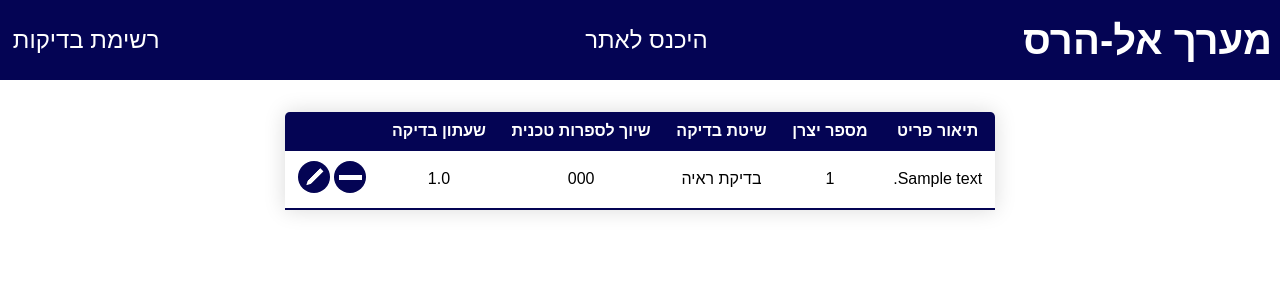
After one commit to yoavshati/NDCrewDB, a Django app: page /item/ in a window 1280 px wide. The commit adds this page. Shown: the top 300 px of the page. Run offline with Django 3.2, Linux system fonts and the light colour scheme; tables that the repository leaves empty hold one stand-in row (values such as "Sample post").

Commit message:
started and almost finished referance item CRUD

```diff
--- a/main/static/main/style.css
+++ b/main/static/main/style.css
@@ -65,6 +65,7 @@ p {
 	margin: 0;
 }
 .add-item,
+.update-item,
 .delete-item {
 	display: inline-block;
 	position: relative;
@@ -83,12 +84,14 @@ p {
 	margin-right: auto;
 	margin-left: auto;
 }
+.update-item,
 .delete-item {
 	font-size: 1.5rem;
 }
 /* centered + and - signs */
 .add-item::before,
 .add-item::after,
+.update-item::before,
 .delete-item::before {
 	content: "";
 	position: absolute;
@@ -104,8 +107,9 @@ p {
 .add-item::after {
 	transform: rotate(90deg);
 }
-.small {
-	font-size: 2.5rem;
+.update-item::before {
+	clip-path: polygon(20% 0, 100% 0, 100% 100%, 20% 100%, 0 50%);
+	transform: rotate(-45deg);
 }
 
 /* ========
@@ -116,6 +120,9 @@ p {
 }
 .small {
 	font-size: 0.85rem;
+}
+.big {
+	font-size: 2rem;
 }
 
 /* ============
--- /dev/null
+++ b/main/templates/main/referenceitem_confirm_delete.html
@@ -0,0 +1,6 @@
+{% extends "main/base.html" %} {% block content %}
+<form action="." method="post">
+	{% csrf_token %}
+	<button type="submit" class="button" name="submit">מחק פריט</button>
+</form>
+{% endblock content %}
--- /dev/null
+++ b/main/templates/main/referenceitem_list.html
@@ -0,0 +1,29 @@
+{% extends "main/base.html" %} {% block content %}
+<table class="content-table alt-rows">
+	<thead>
+		<tr>
+			<th>תיאור פריט</th>
+			<th>מספר יצרן</th>
+			<th>שיטת בדיקה</th>
+			<th>שיוך לספרות טכנית</th>
+			<th>שעתון בדיקה</th>
+			<th></th>
+		</tr>
+	</thead>
+	<tbody>
+		{% for item in object_list %}
+		<tr>
+			<td>{{ item.part_description }}</td>
+			<td>{{ item.manufacturer_id }}</td>
+			<td>{{ item.get_test_method_display }}</td>
+			<td>{{ item.literature_code }}</td>
+			<td>{{ item.testing_hours }}</td>
+			<td>
+				<a class="delete-item big" href="delete/{{item.id}}"></a>
+				<a class="update-item big" href="update/{{item.id}}"></a>
+			</td>
+		</tr>
+		{% endfor %}
+	</tbody>
+</table>
+{% endblock content %}
--- a/main/templates/main/test_form.html
+++ b/main/templates/main/test_form.html
@@ -34,8 +34,8 @@
 							{{ form.as_table }}
 						</table>
 					</div>
+					{% endfor %}
 				</td>
-				{% endfor %}
 			</tr>
 		</tbody>
 	</table>
--- a/main/urls.py
+++ b/main/urls.py
@@ -9,8 +9,8 @@ urlpatterns = [
     path('test/new/', TestCreateView.as_view(), name='test-create'),
     path('item/', ItemListView.as_view(), name='item-list'),
     path('item/new/', ItemCreateView.as_view(), name='item-create'),
-    path('item/update/<int:id>/', ItemUpdateView.as_view(), name='item-update'),
-    path('item/delete/<int:id>/', ItemDeleteView.as_view(), name='item-delete'),
+    path('item/update/<int:pk>/', ItemUpdateView.as_view(), name='item-update'),
+    path('item/delete/<int:pk>/', ItemDeleteView.as_view(), name='item-delete'),
     # API
     path('getitems/', get_items, name='item-list-api'),
     path('getitem/<str:name>/', get_item, name='item-api')
--- a/main/views.py
+++ b/main/views.py
@@ -1,4 +1,5 @@
 from django.shortcuts import render
+from django.urls import reverse
 from django.http import JsonResponse, HttpResponseRedirect
 from django.views.generic import ListView, CreateView, UpdateView, DeleteView
 from django.forms.models import model_to_dict
@@ -68,12 +69,15 @@ class TestCreateView(CreateView):
 
 # REFERENCE ITEM
 class ItemCreateView(CreateView):
+    success_url = '/item/'
     model = ReferenceItem
     fields = '__all__'
 class ItemUpdateView(UpdateView):
+    success_url = '/item/'
     model = ReferenceItem
     fields = '__all__'
 class ItemDeleteView(DeleteView):
+    success_url = '/item/'
     model = ReferenceItem
     fields = '__all__'
 class ItemListView(ListView):
```
Also changed, not shown: main/templates/main/referenceitem_form.html (added, +9 -0 lines).
